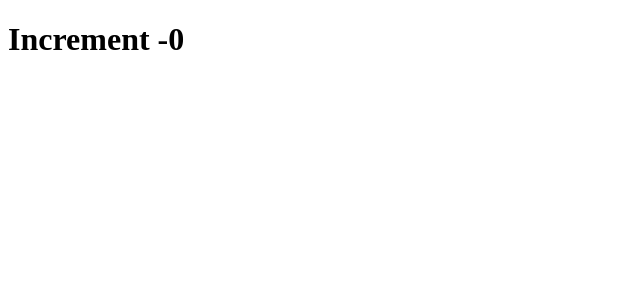
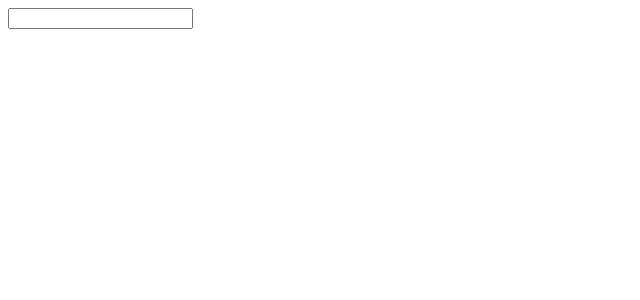
Before and after one commit to devarifkhan/Mastering-Angular, an Angular app in the folder Angular_Fundamentals/: page / in a window 1280 px wide. Shown: the top 300 px of the page, without its empty margins (0-640 px from the left). Built offline with nearby package versions, Linux system fonts and the light colour scheme.

Commit message:
keypress event

```diff
--- a/Angular_Fundamentals/src/app/app.component.html
+++ b/Angular_Fundamentals/src/app/app.component.html
@@ -1 +1 @@
-<h1 (drag)="incr()">Increment -{{ counter }}</h1>
+<input type="text" (keypress)="onKeyPress()" />
--- a/Angular_Fundamentals/src/app/app.component.ts
+++ b/Angular_Fundamentals/src/app/app.component.ts
@@ -7,8 +7,7 @@ import { Component } from '@angular/core';
 })
 export class AppComponent {
   title = "Angular FundaMentals";
-  counter = 0;
-  incr() {
-    this.counter ++;
-  }
+  onKeyPress() {
+console.log('Keypress event is triggered')
 }
+}
```
